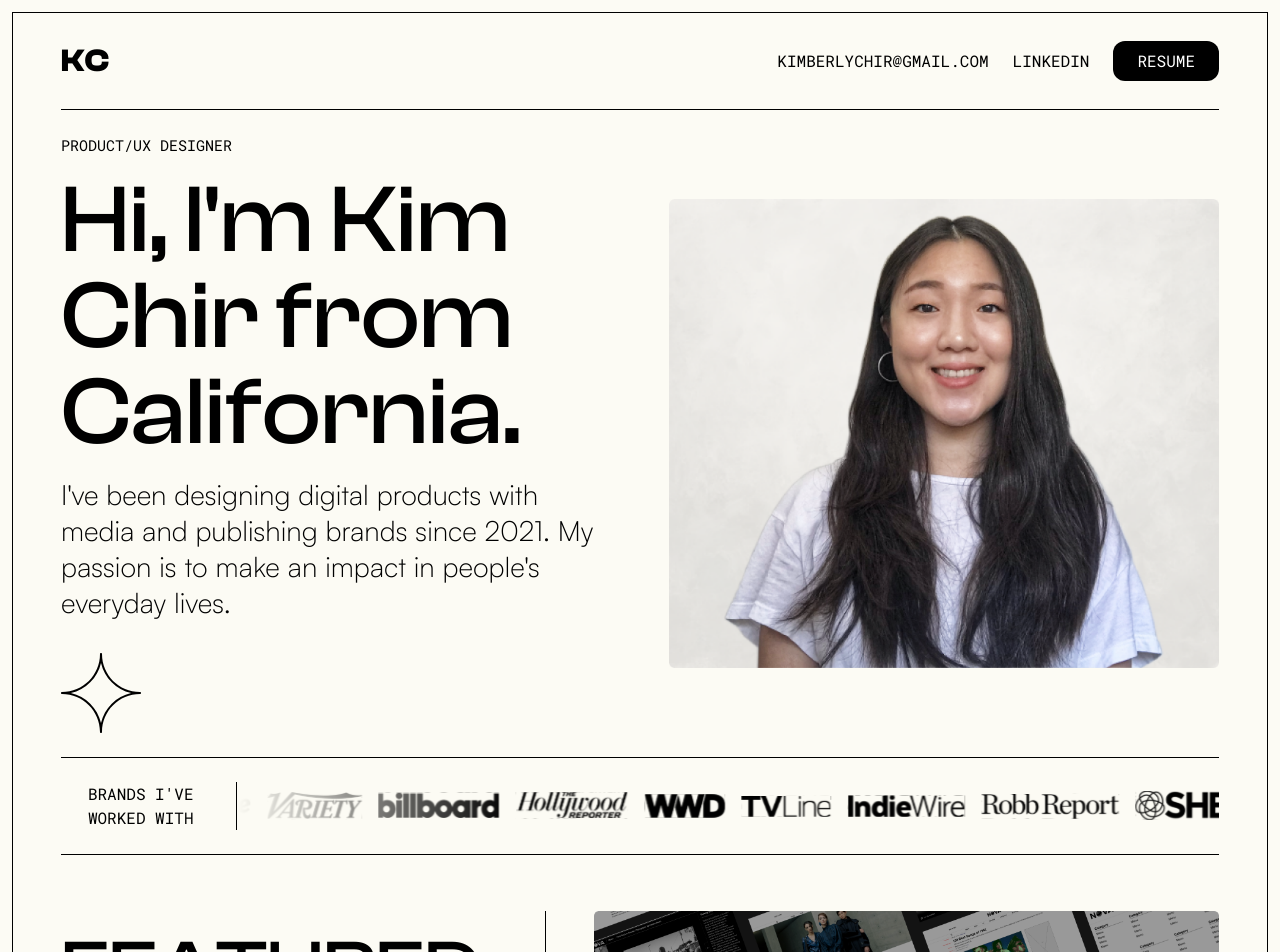
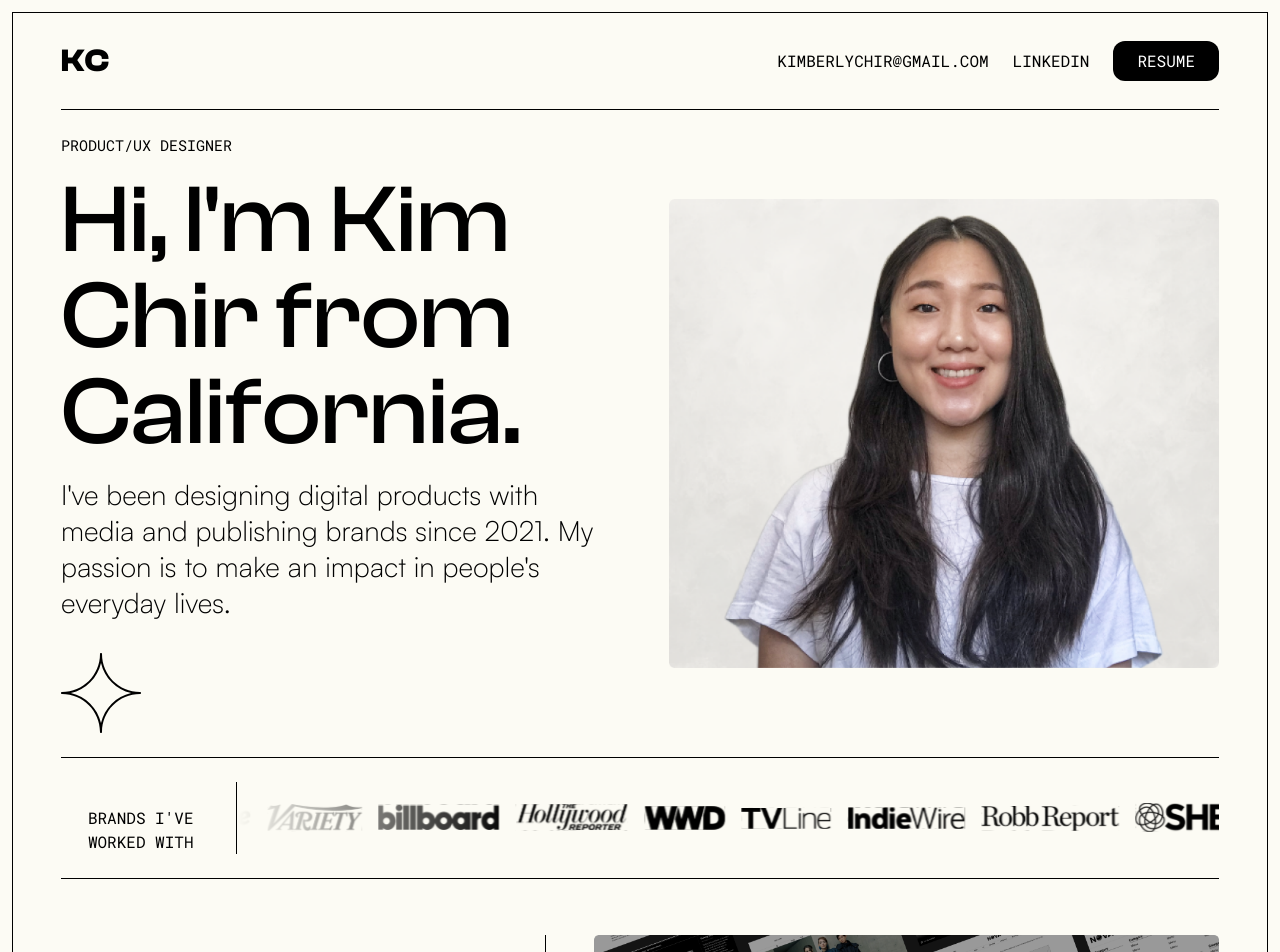
Before and after one commit to ezekieljkang/kimjchir-portfolio, a Next.js app: page /kimjchir-portfolio/ in a window 1280 px wide. Shown: the top 952 px of the page. Built offline with nearby package versions, Linux system fonts and the light colour scheme.

Commit message:
Update Companies.tsx

```diff
--- a/components/Companies.tsx
+++ b/components/Companies.tsx
@@ -6,8 +6,8 @@
 const Companies = () => {
   return (
     <div className="px-[1.5rem] md:px-[3rem] pb-[3.5rem]">
-      <div className='border-b border-black md:flex'>
-        <div className='md:border-r md:border-black md:pr-[1rem] pt-[1.5rem] md:pt-0 md:my-[1.5rem]'>
+      <div className='border-b border-black md:flex lg:py-[1.5rem]'>
+        <div className='md:border-r md:border-black md:pr-[1rem] pt-[1.5rem]'>
             <p className='font-robotoMono font-normal text-center'>BRANDS I&apos;VE WORKED WITH</p>
         </div>
         <div className='flex items-center whitespace-nowrap overflow-hidden pb-[1rem] md:pb-0 lg:mx-auto'>
```
